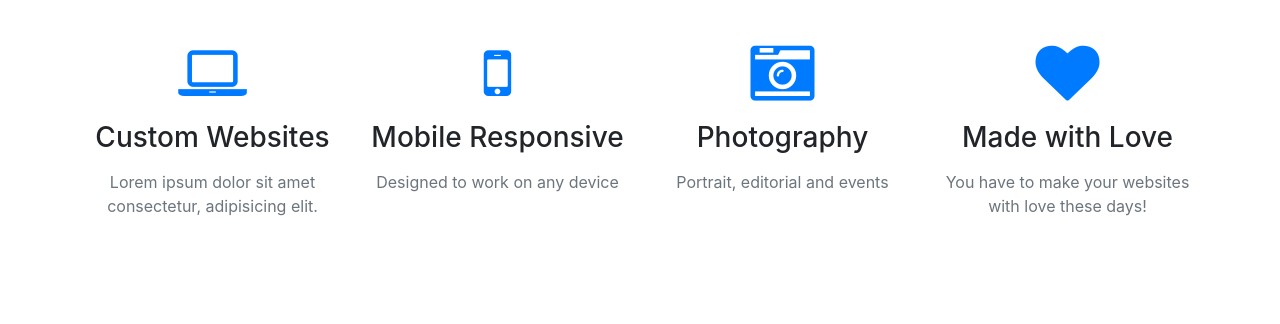
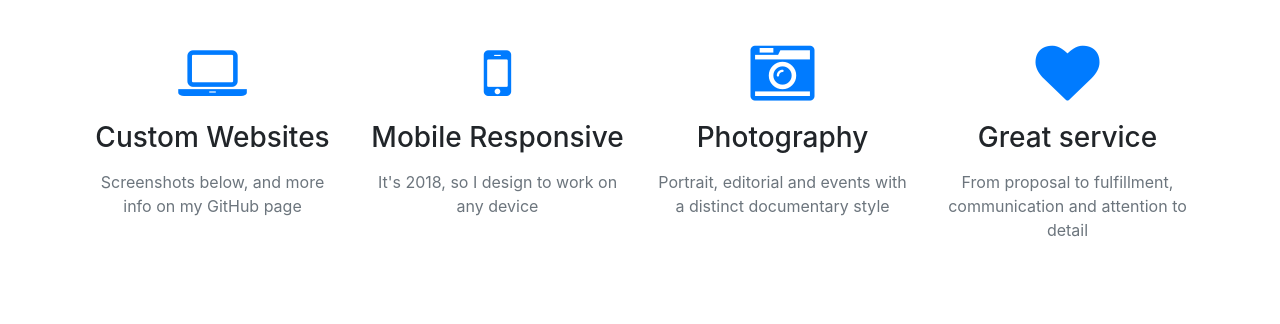
Before and after one commit to jjgrafton/jjgrafton.github.io, a website with bundled scripts: page index.html in a window 1280 px wide. Shown: the part 1500-1824 px from the top of the page. Built offline with nearby package versions, Linux system fonts and the light colour scheme.

Commit message:
More text changes

```diff
--- a/index.html
+++ b/index.html
@@ -104,28 +104,28 @@
           <div class="service-box mt-5 mx-auto">
             <i class="fa fa-4x fa-laptop text-primary mb-3 sr-icons"></i>
             <h3 class="mb-3">Custom Websites</h3>
-            <p class="text-muted mb-0">Lorem ipsum dolor sit amet consectetur, adipisicing elit.</p>
+            <p class="text-muted mb-0">Screenshots below, and more info on my GitHub page</p>
           </div>
         </div>
         <div class="col-lg-3 col-md-6 text-center">
           <div class="service-box mt-5 mx-auto">
             <i class="fa fa-4x fa-mobile text-primary mb-3 sr-icons"></i>
             <h3 class="mb-3">Mobile Responsive</h3>
-            <p class="text-muted mb-0">Designed to work on any device</p>
+            <p class="text-muted mb-0">It's 2018, so I design to work on any device</p>
           </div>
         </div>
         <div class="col-lg-3 col-md-6 text-center">
           <div class="service-box mt-5 mx-auto">
             <i class="fa fa-4x fa-camera-retro text-primary mb-3 sr-icons"></i>
             <h3 class="mb-3">Photography</h3>
-            <p class="text-muted mb-0">Portrait, editorial and events</p>
+            <p class="text-muted mb-0">Portrait, editorial and events with a distinct documentary style</p>
           </div>
         </div>
         <div class="col-lg-3 col-md-6 text-center">
           <div class="service-box mt-5 mx-auto">
             <i class="fa fa-4x fa-heart text-primary mb-3 sr-icons"></i>
-            <h3 class="mb-3">Made with Love</h3>
-            <p class="text-muted mb-0">You have to make your websites with love these days!</p>
+            <h3 class="mb-3">Great service</h3>
+            <p class="text-muted mb-0">From proposal to fulfillment, communication and attention to detail</p>
           </div>
         </div>
       </div>
```
